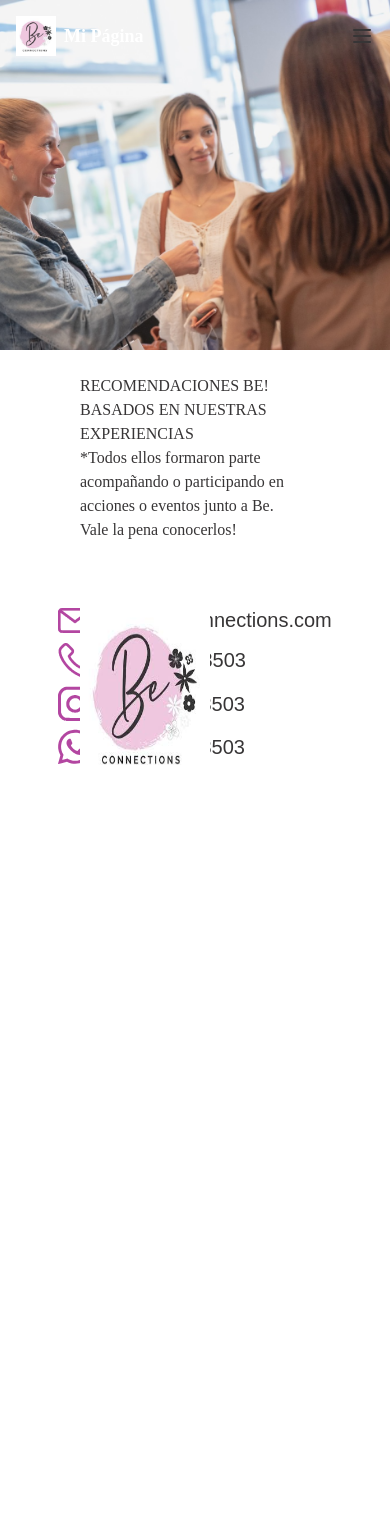
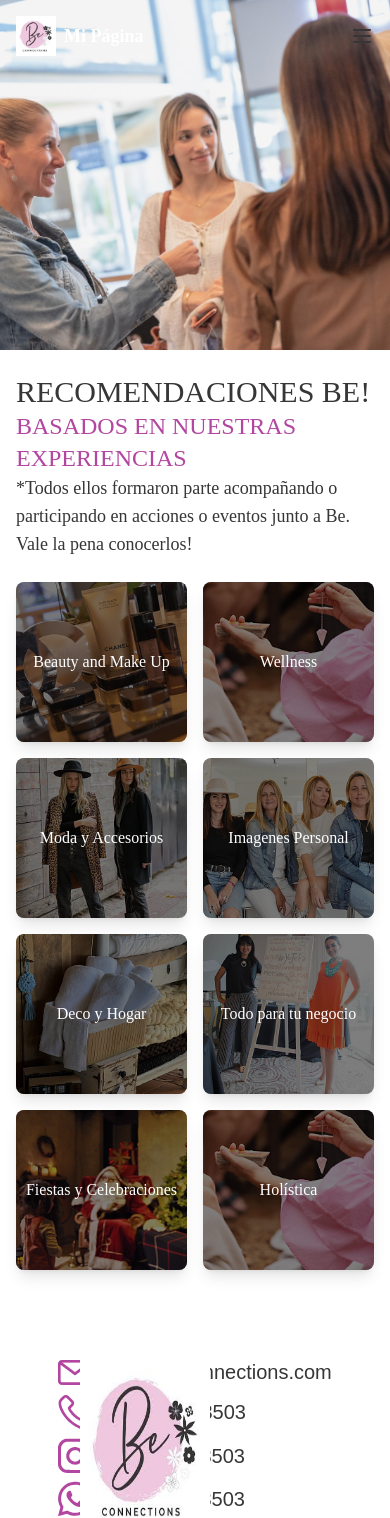
Before and after one commit to JuanPanizzi/Be-connection, a React (Vite) app: page /#/recomendaciones in a window 390 px wide. Shown: the top 1518 px of the page. Before the commit the page ends 844 px from the top, so only its background shows below. Built offline with nearby package versions, Linux system fonts and the light colour scheme.

Commit message:
avances on Recomendaciones

```diff
--- a/src/componentes/Recomendaciones/RecomendacionesInfo.tsx
+++ b/src/componentes/Recomendaciones/RecomendacionesInfo.tsx
@@ -1,12 +1,44 @@
-import React from 'react'
+import beauty from '../../beConnection_Assets/Recomendaciones-imagenes/1.beauty.png'
+import wellness from '../../beConnection_Assets/Recomendaciones-imagenes/2.welness.png'
+import moda from '../../beConnection_Assets/Recomendaciones-imagenes/3. moda y accesorios.png'
+import personal from '../../beConnection_Assets/Recomendaciones-imagenes/4.imagen-personal.png'
+import deco from '../../beConnection_Assets/Recomendaciones-imagenes/5.deco-y-hogar.png'
+import negocio from '../../beConnection_Assets/Recomendaciones-imagenes/6.todo-para-tu-negocio.png'
+import fiestas from '../../beConnection_Assets/Recomendaciones-imagenes/7.fiestas y celebraciones.png'
+
 
 export const RecomendacionesInfo = () => {
-  return (
-    <section className='py-6 px-20'>
-        <h1 className='md:text-6xl '>RECOMENDACIONES BE!</h1>
-        <h2 className='md:text-4xl md:py-6 md:text-purple1'>BASADOS EN NUESTRAS EXPERIENCIAS</h2>
-        <p className='md:text-xl '>*Todos ellos formaron parte acompañando o participando en acciones o eventos junto a Be. <br /> Vale la pena conocerlos!</p>
-    </section>
-
-  )
+    const recomendaciones = [
+        { id: 1, titulo: "Beauty and Make Up", imagen: beauty },
+        { id: 2, titulo: "Wellness", imagen: wellness },
+        { id: 3, titulo: "Moda y Accesorios", imagen: moda },
+        { id: 4, titulo: "Imagenes Personal", imagen: personal },
+        { id: 5, titulo: "Deco y Hogar", imagen: deco} ,
+        { id: 6, titulo: "Todo para tu negocio", imagen: negocio },
+        { id: 7, titulo: "Fiestas y Celebraciones", imagen: fiestas },
+        { id: 8, titulo: "Holística", imagen: wellness }
+      ];
+      return (
+        <section className='py-6 px-4 md:px-20'>
+          <h1 className='text-3xl md:text-6xl'>RECOMENDACIONES BE!</h1>
+          <h2 className='text-2xl md:text-4xl md:py-6 text-purple1'>BASADOS EN NUESTRAS EXPERIENCIAS</h2>
+          <p className='text-lg md:text-xl'>
+            *Todos ellos formaron parte acompañando o participando en acciones o eventos junto a Be.
+            <br /> Vale la pena conocerlos!
+          </p>
+          <div className='grid grid-cols-2 md:grid-cols-4 gap-4 py-6 '>
+            {recomendaciones.map((recomendacion) => (
+              <div
+                key={recomendacion.id}
+                className="relative h-40 md:h-56 bg-cover bg-center hover:bg-purple1 rounded-lg shadow-lg "
+                style={{ backgroundImage: `url(${recomendacion.imagen})` }}
+              >
+                <div className="absolute inset-0 flex items-center justify-center bg-black bg-opacity-50 rounded-lg">
+                  <h3 className="text-white md:text-4xl md:w-1/2 text-center ">{recomendacion.titulo}</h3>
+                </div>
+              </div>
+            ))}
+          </div>
+        </section>
+      );
 }
```
